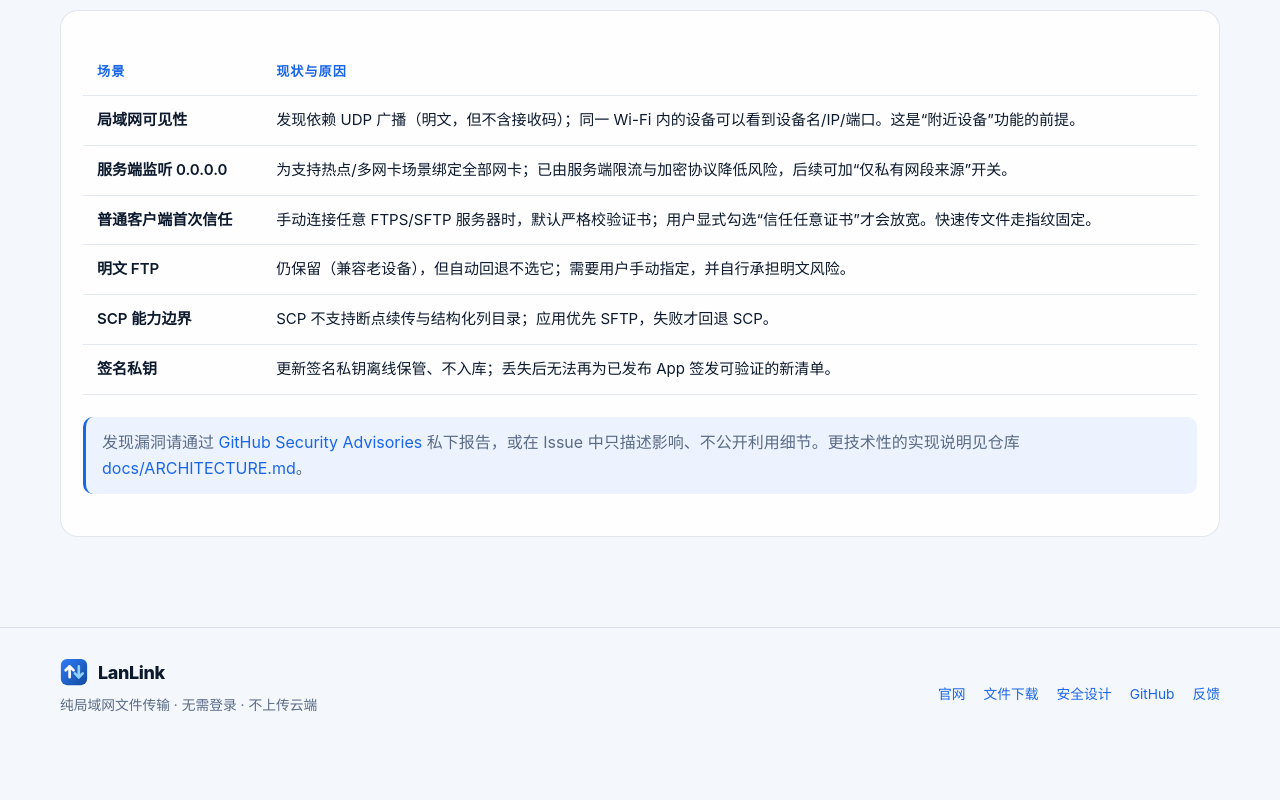
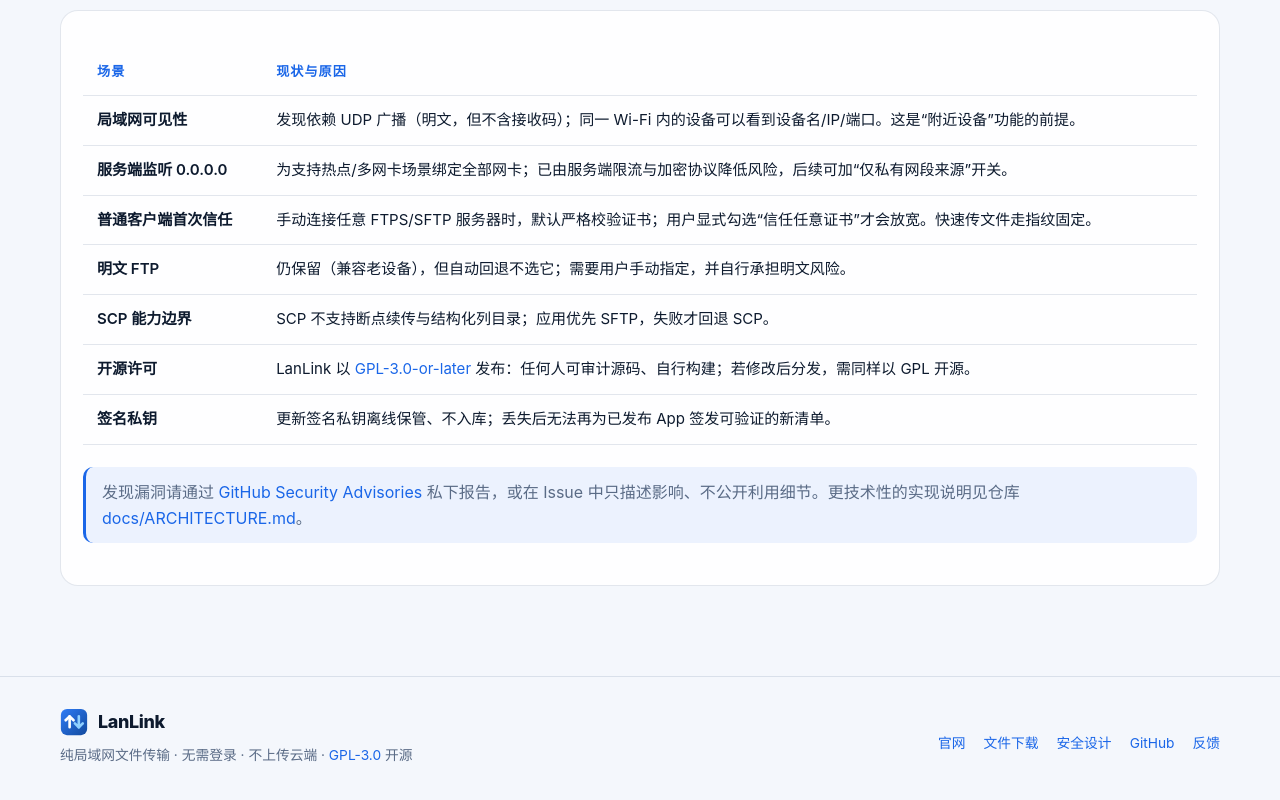
Before and after one commit to likebe1-1/lan-transfer-android, a plain HTML site: page docs/security.html in a window 1280 px wide. Shown: the part 2451-3251 px from the top of the page. Before the commit the page ends 3221 px from the top, so only its background shows below. Drawn offline with Linux system fonts and the light colour scheme; no server answers.

Commit message:
chore(license): 采用 GPL-3.0-or-later，补 LICENSE 全文并同步 README/官网/架构文档

```diff
--- a/docs/security.html
+++ b/docs/security.html
@@ -172,6 +172,7 @@
           <tr><td>普通客户端首次信任</td><td>手动连接任意 FTPS/SFTP 服务器时，默认严格校验证书；用户显式勾选“信任任意证书”才会放宽。快速传文件走指纹固定。</td></tr>
           <tr><td>明文 FTP</td><td>仍保留（兼容老设备），但自动回退不选它；需要用户手动指定，并自行承担明文风险。</td></tr>
           <tr><td>SCP 能力边界</td><td>SCP 不支持断点续传与结构化列目录；应用优先 SFTP，失败才回退 SCP。</td></tr>
+          <tr><td>开源许可</td><td>LanLink 以 <a href="https://github.com/likebe1-1/lan-transfer-android/blob/master/LICENSE" target="_blank" rel="noopener">GPL-3.0-or-later</a> 发布：任何人可审计源码、自行构建；若修改后分发，需同样以 GPL 开源。</td></tr>
           <tr><td>签名私钥</td><td>更新签名私钥离线保管、不入库；丢失后无法再为已发布 App 签发可验证的新清单。</td></tr>
         </tbody>
       </table>
@@ -186,7 +187,7 @@
   <div class="container footer-inner">
     <div>
       <a class="brand" href="index.html"><img src="site/logo.svg" alt="" width="28" height="28" /><span>LanLink</span></a>
-      <p class="muted small">纯局域网文件传输 · 无需登录 · 不上传云端</p>
+      <p class="muted small">纯局域网文件传输 · 无需登录 · 不上传云端 · <a href="https://github.com/likebe1-1/lan-transfer-android/blob/master/LICENSE" target="_blank" rel="noopener">GPL-3.0</a> 开源</p>
     </div>
     <div class="footer-links">
       <a href="index.html">官网</a>
```
Also changed, not shown: docs/index.html (+1 -1 lines), 3 other files.
